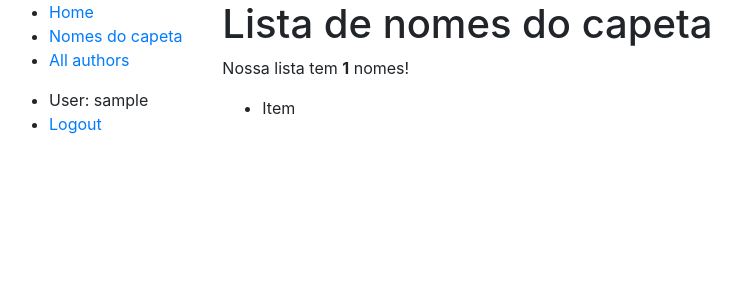
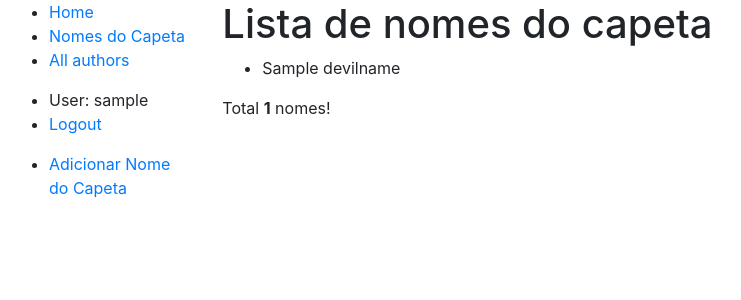
Before and after one commit to josenaldo/ipb, a Django app: page /nomes/ in a window 1280 px wide. Shown: the top 300 px of the page, without its empty margins (6-747 px from the left). Run offline with Django 3.2, Linux system fonts and the light colour scheme; a user stored in the database is signed in; tables that the repository leaves empty hold one stand-in row (values such as "Sample post").

Commit message:
CRUD de Nomes

```diff
--- a/namelist/templates/base_generic.html
+++ b/namelist/templates/base_generic.html
@@ -19,7 +19,7 @@
                 {% block sidebar %}
                 <ul class="sidebar-nav">
                     <li><a href="{% url 'index' %}">Home</a></li>
-                    <li><a href="{% url 'devil_name_list' %}">Nomes do capeta</a></li>
+                    <li><a href="{% url 'devil_name_list' %}">Nomes do Capeta</a></li>
                     <li><a href="">All authors</a></li>
                 </ul>
                 <ul class="sidebar-nav">
@@ -28,6 +28,11 @@
                     <li><a href="{% url 'logout'%}?next={{request.path}}">Logout</a></li>
                     {% else %}
                     <li><a href="{% url 'login'%}?next={{request.path}}">Login</a></li>
+                    {% endif %}
+                </ul>
+                 <ul class="sidebar-nav">
+                    {% if perms.namelist.add_devilname %}
+                    <li><a href="{% url 'devil_name_create' %}">Adicionar Nome do Capeta</a></li>
                     {% endif %}
                 </ul>
                 {% endblock %}
--- a/namelist/templates/index.html
+++ b/namelist/templates/index.html
@@ -4,9 +4,13 @@
 
 {% block content %}
 <h1>Lista de nomes do capeta</h1>
-<p>Nossa lista tem <b>{{num_names}}</b> nomes!</p>
 
 <ul>
-    <li>Item</li>
+    {% for dn in devil_names %}
+    <li>{{dn.name}}</li>
+    {% endfor %}
 </ul>
+
+<p>Total <b>{{num_names}}</b> nomes!</p>
+
 {% endblock %}
--- a/namelist/urls.py
+++ b/namelist/urls.py
@@ -5,6 +5,13 @@ from . import views
 
 urlpatterns = [
     path('', views.index, name='index'),
-    path('nomes', views.DevilNameListView.as_view(), name='devil_name_list'),
-    path('nome/<int:pk>', views.DevilNameDetailView.as_view(), name='devil_name_detail'),
+    # path('adicionar', views.devil_name_add, name='devil_name_add'),
 ]
+
+urlpatterns += [
+    path('nomes', views.DevilNameList.as_view(), name='devil_name_list'),
+    path('nome/<int:pk>', views.DevilNameDetail.as_view(), name='devil_name_detail'),
+    path('nome/adicionar/', views.DevilNameCreate.as_view(), name='devil_name_create'),
+    path('nome/<int:pk>/editar/', views.DevilNameUpdate.as_view(), name='devil_name_update'),
+    path('nome/<int:pk>/remover/', views.DevilNameDelete.as_view(), name='devil_name_delete'),
+]
--- a/namelist/views.py
+++ b/namelist/views.py
@@ -1,25 +1,48 @@
+from django.http.response import HttpResponseRedirect
 from django.shortcuts import render
-from django.http import HttpResponse
-from django.views import generic
+from django.http import HttpResponseRedirect
+from django.urls import reverse_lazy
+from django.views.generic import ListView, DetailView
+from django.views.generic.edit import CreateView, UpdateView, DeleteView
+from django.contrib.auth.decorators import permission_required
+from django.contrib.auth.mixins import PermissionRequiredMixin
 
 from namelist.models import DevilName
-
+from namelist.forms import NewDevilNameForm
 
 # Create your views here.
 def index(request):
 
     num_names = DevilName.objects.all().count()
-    last_names = DevilName.objects.order_by('-creation_date')[:5]
+    devil_names = DevilName.objects.all()
 
     context = {
         'num_names': num_names,
-        'last_names': last_names,
+        'devil_names': devil_names,
     }
 
     return render(request, 'index.html', context=context)
 
+# @permission_required('namelist.add_devilname', raise_exception=True)
+class DevilNameCreate(PermissionRequiredMixin, CreateView):
+    permission_required = 'namelist.add_devilname'
+    model = DevilName
+    fields = ['name']
 
-class DevilNameListView(generic.ListView):
+# @permission_required('namelist.change_devilname', raise_exception=True)
+class DevilNameUpdate(PermissionRequiredMixin, UpdateView):
+    permission_required = 'namelist.change_devilname'
+    model = DevilName
+    fields = ['name']
+
+# @permission_required('namelist.delete_devilname', raise_exception=True)
+class DevilNameDelete(PermissionRequiredMixin, DeleteView):
+    permission_required = 'namelist.delete_devilname'
+    model = DevilName
+    success_url = reverse_lazy('devil_name_list')
+
+
+class DevilNameList(ListView):
     model = DevilName
 
     # your own name for the list as a template variable
@@ -29,10 +52,10 @@ class DevilNameListView(generic.ListView):
     #queryset = DevilName.objects.order_by('-creation_date')[:5]
 
     # Especifica a localização do template, a partir da pasta templates
-    template_name = 'devil_name_list.html'
+    # template_name = 'devil_name_list.html'
 
     # especifica o número máximo de itens que deve aparecer na lista
-    paginate_by = 5
+    paginate_by = 10
 
     # Override get_context_data() in order to pass additional
     # context variables to the template
@@ -40,7 +63,7 @@ class DevilNameListView(generic.ListView):
 
         # MANDATORY!
         # First get the existing context from our superclass.
-        context = super(DevilNameListView, self).get_context_data(**kwargs)
+        context = super(DevilNameList, self).get_context_data(**kwargs)
 
         # Then add your new context information.
         num_names = DevilName.objects.all().count()
@@ -50,12 +73,43 @@ class DevilNameListView(generic.ListView):
         # Then return the new (updated) context.
         return context
 
-
-class DevilNameDetailView(generic.DetailView):
+class DevilNameDetail(DetailView):
     model = DevilName
 
     # your own name for the list as a template variable
     context_object_name ='devil_name'
 
     # Specify your own template name/location
-    template_name = 'devil_name_detail.html'
+    # template_name = 'devil_name_detail.html'
+
+
+# @permission_required('namelist.add_devilname', raise_exception=True)
+# def devil_name_add(request):
+
+#     context = {}
+
+#     if(request.method == 'POST'):
+#         form = NewDevilNameForm(request.POST)
+
+#         if form.is_valid():
+
+#             existent_devil_name = DevilName.objects.filter(name=form.cleaned_data['name'])
+
+#             if(existent_devil_name):
+#                 message = "Nome do capeta já existe."
+#             else:
+#                 devil_name_instance = DevilName()
+#                 devil_name_instance.name = form.cleaned_data['name']
+#                 devil_name_instance.save()
+
+#                 message = "Nome do capeta adicionado: " + devil_name_instance.name
+#                 form = NewDevilNameForm()
+
+#             context['message'] = message
+
+#     else:
+#         form = NewDevilNameForm()
+
+#     context['form'] = form
+
+#     return render(request, 'devil_name_add.html', context)
```
Also changed, not shown: ipb/settings.py (+6 -1 lines), namelist/forms.py (added, +12 -0 lines), namelist/templates/devil_name_add.html (added, +16 -0 lines), namelist/templates/namelist/devilname_confirm_delete.html (added, +14 -0 lines), namelist/templates/namelist/devilname_form.html (added, +16 -0 lines), namelist/templates/namelist/devilname_detail.html (renamed from namelist/templates/devil_name_detail.html), namelist/templates/namelist/devilname_list.html (renamed from namelist/templates/devil_name_list.html).
